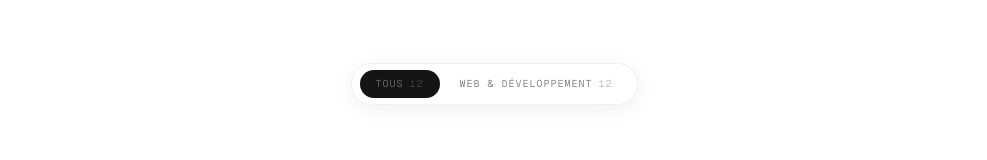
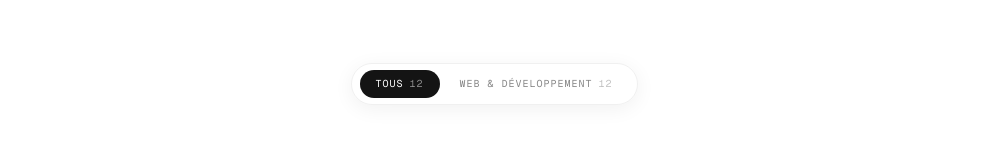
Before and after one commit to loanrmb/torquemade-v2, a Next.js app: page /blog in a window 1280 px wide. Shown: the part 313-473 px from the top of the page, without its empty margins (146-1133 px from the left). Built offline with nearby package versions, Linux system fonts and the light colour scheme.

Commit message:
Update BlogList.tsx

```diff
--- a/components/blog/BlogList.tsx
+++ b/components/blog/BlogList.tsx
@@ -2,21 +2,40 @@
 
 import { useState, useRef } from 'react'
 import Link from 'next/link'
+import { useLang } from '@/components/app-provider'
 import { posts } from '@/lib/blog'
 
-const ALL = 'Tous'
+const LABELS = {
+  fr: {
+    all: 'Tous',
+    read: "Lire l'article",
+    empty: 'Aucun article dans cette catégorie.',
+  },
+  en: {
+    all: 'All',
+    read: 'Read article',
+    empty: 'No articles in this category.',
+  },
+}
 
 export function BlogList() {
+  const lang = useLang()
+  const t = LABELS[lang]
+
+  const ALL = t.all
+
+  // Rebuild categories label when lang changes
   const categories = [ALL, ...Array.from(new Set(posts.map((p) => p.category)))]
-  const [active, setActive] = useState(ALL)
+  const [activeKey, setActiveKey] = useState<'all' | string>('all')
   const listRef = useRef<HTMLDivElement>(null)
 
-  function handleFilter(cat: string) {
-    setActive(cat)
+  function handleFilter(key: 'all' | string) {
+    setActiveKey(key)
     listRef.current?.scrollIntoView({ behavior: 'smooth', block: 'start' })
   }
 
-  const filtered = active === ALL ? posts : posts.filter((p) => p.category === active)
+  const filtered =
+    activeKey === 'all' ? posts : posts.filter((p) => p.category === activeKey)
 
   return (
     <section className="px-6 pb-24 md:px-12 lg:px-24">
@@ -35,15 +54,20 @@ export function BlogList() {
             }}
           >
             {categories.map((cat) => {
-              const count = cat === ALL ? posts.length : posts.filter((p) => p.category === cat).length
+              const key = cat === ALL ? 'all' : cat
+              const isActive = activeKey === key
+              const count =
+                cat === ALL
+                  ? posts.length
+                  : posts.filter((p) => p.category === cat).length
               return (
                 <button
-                  key={cat}
-                  onClick={() => handleFilter(cat)}
+                  key={key}
+                  onClick={() => handleFilter(key)}
                   className="flex items-center gap-1.5 rounded-full px-4 py-1.5 font-mono text-[10px] uppercase tracking-widest transition-all duration-150 whitespace-nowrap"
                   style={{
-                    background: active === cat ? 'hsl(var(--bg-inverse))' : 'transparent',
-                    color: active === cat ? 'hsl(var(--text-inverse))' : 'hsl(var(--text-tertiary))',
+                    background: isActive ? 'hsl(var(--bg-inverse))' : 'transparent',
+                    color: isActive ? 'hsl(var(--bg-primary))' : 'hsl(var(--text-tertiary))',
                   }}
                 >
                   {cat}
@@ -58,7 +82,7 @@ export function BlogList() {
         <div ref={listRef} style={{ borderTop: '1px solid hsl(var(--border-subtle))' }}>
           {filtered.length === 0 && (
             <p className="py-20 text-center font-mono text-sm opacity-40">
-              Aucun article dans cette catégorie.
+              {t.empty}
             </p>
           )}
           {filtered.map((post, i) => (
@@ -70,7 +94,10 @@ export function BlogList() {
             >
               {/* Gauche : numéro + date + catégorie */}
               <div className="w-32 flex-shrink-0">
-                <p className="font-mono text-3xl font-bold mb-3 opacity-15" style={{ color: 'hsl(var(--text-primary))' }}>
+                <p
+                  className="font-mono text-3xl font-bold mb-3 opacity-15"
+                  style={{ color: 'hsl(var(--text-primary))' }}
+                >
                   {String(i + 1).padStart(2, '0')}
                 </p>
                 <p className="font-mono text-[10px] uppercase tracking-widest opacity-40 mb-3">
@@ -78,7 +105,10 @@ export function BlogList() {
                 </p>
                 <span
                   className="inline-block font-mono text-[9px] uppercase tracking-widest px-2 py-0.5 border"
-                  style={{ borderColor: 'hsl(var(--border-subtle))', color: 'hsl(var(--text-tertiary))' }}
+                  style={{
+                    borderColor: 'hsl(var(--border-subtle))',
+                    color: 'hsl(var(--text-tertiary))',
+                  }}
                 >
                   {post.category.split(' & ')[0]}
                 </span>
@@ -96,8 +126,10 @@ export function BlogList() {
                   {post.description}
                 </p>
                 <span className="flex items-center gap-2 font-mono text-[10px] uppercase tracking-widest opacity-40 transition-all duration-150 group-hover:opacity-100">
-                  Lire l&apos;article
-                  <span className="transition-transform duration-200 group-hover:translate-x-1">→</span>
+                  {t.read}
+                  <span className="transition-transform duration-200 group-hover:translate-x-1">
+                    →
+                  </span>
                 </span>
               </div>
             </Link>
```
